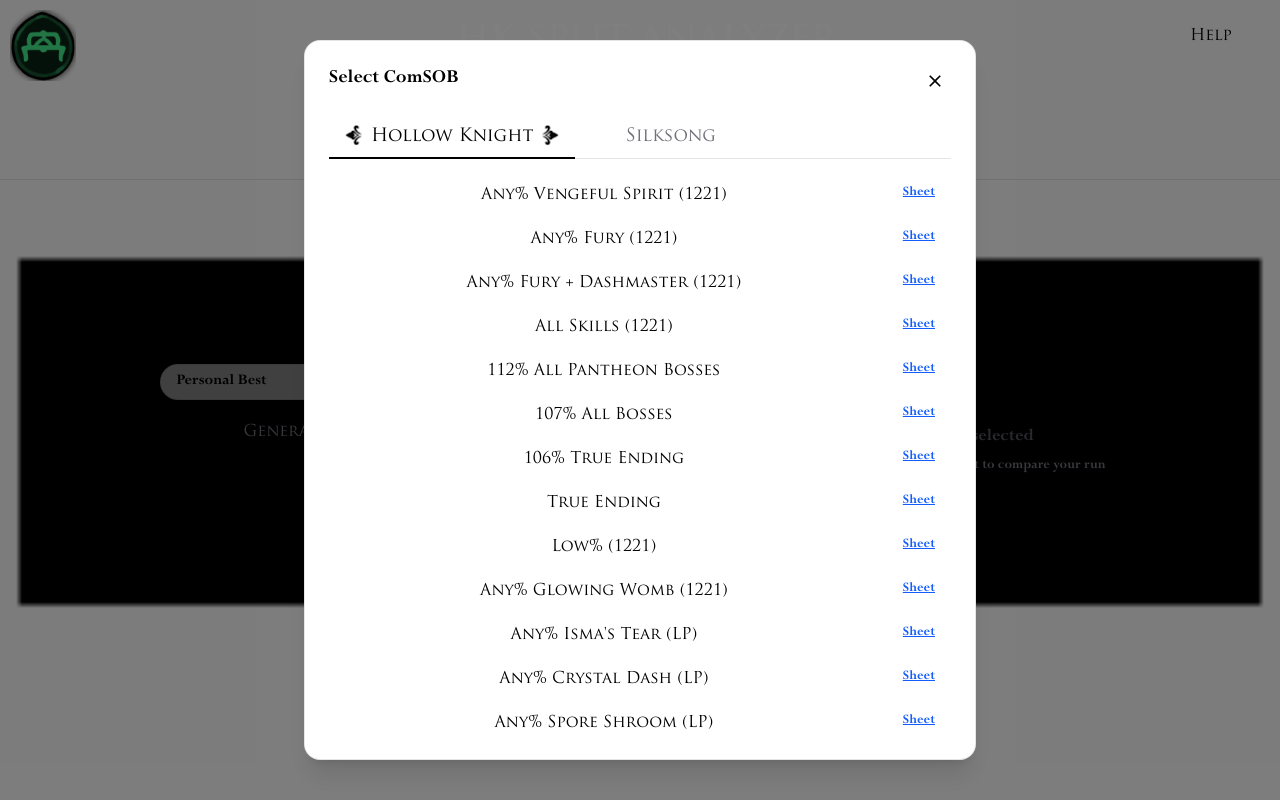
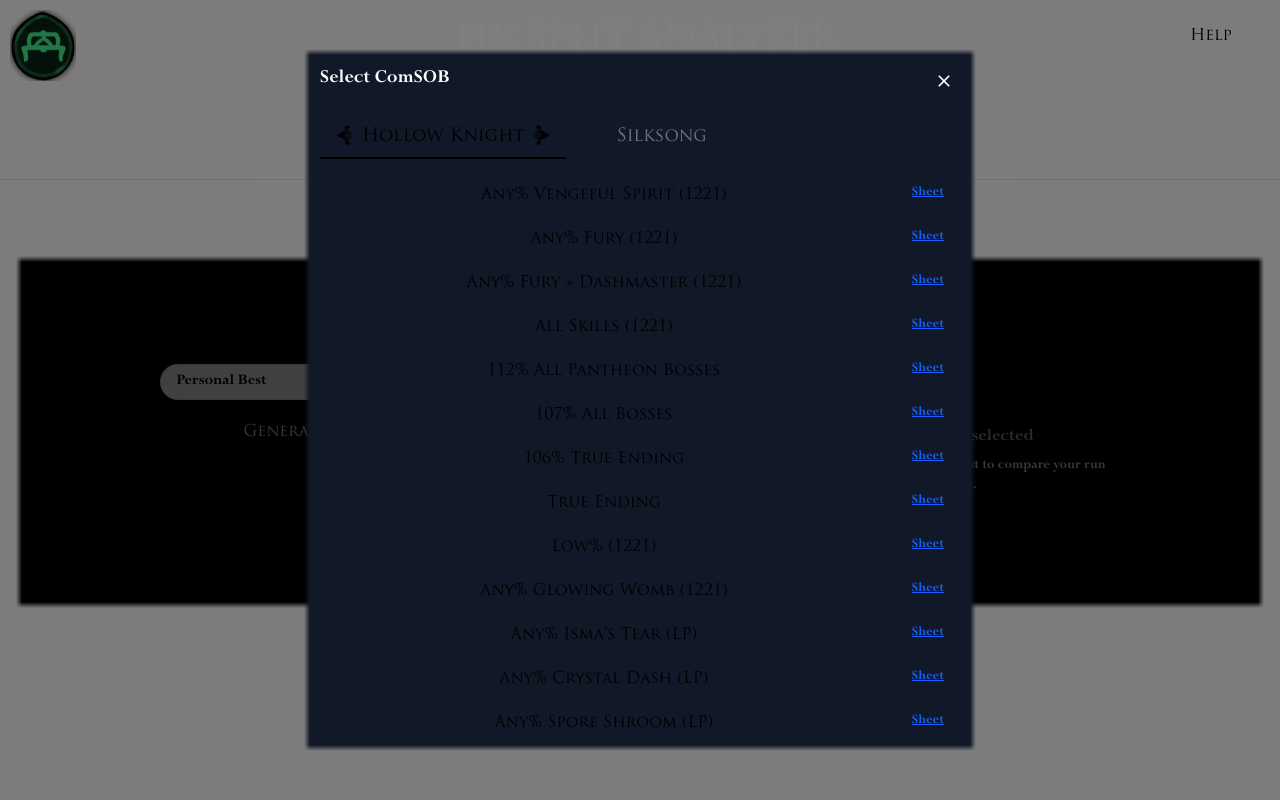
Before and after one commit to briank1727/hksplitanalyzer, a Next.js app: page / in a window 1280 px wide. Both pictures are taken after a click on the button "Select ComSOB". Built offline with nearby package versions, Linux system fonts and the light colour scheme.

Commit message:
Added Panel to Dialog

```diff
--- a/components/Dialog.tsx
+++ b/components/Dialog.tsx
@@ -1,7 +1,8 @@
 "use client";
 
 import { useEffect, type ReactNode } from "react";
-import CloseIcon from '@mui/icons-material/Close';
+import CloseIcon from "@mui/icons-material/Close";
+import Panel, { NESTED_PANEL_COLOR } from "@/components/Panel";
 
 type DialogProps = {
   open: boolean;
@@ -10,7 +11,12 @@
   children: ReactNode;
 };
 
-export default function Dialog({ open, onClose, title, children }: DialogProps) {
+export default function Dialog({
+  open,
+  onClose,
+  title,
+  children,
+}: DialogProps) {
   // Lock background scrolling while the dialog is open. The page's scroll
   // container is <main> (html/body are pinned to the viewport height), so we
   // lock that and the body for good measure, restoring both on close.
@@ -42,11 +48,12 @@
       className="fixed inset-0 z-50 flex items-center justify-center p-4"
     >
       <div className="absolute inset-0 bg-black/50" onClick={onClose} />
-      <div className="relative z-10 w-full max-w-2xl rounded-2xl border border-black/10 bg-white p-6 shadow-xl dark:border-white/15 dark:bg-zinc-900">
+      <div className="relative z-10 w-full max-w-2xl">
+        <Panel color={NESTED_PANEL_COLOR}>
           <div className="flex items-start justify-between gap-4">
             <h2
               id="dialog-title"
-            className="text-xl font-semibold text-black dark:text-zinc-50"
+              className="text-xl font-semibold text-zinc-50"
             >
               {title}
             </h2>
@@ -54,14 +61,13 @@
               type="button"
               aria-label="Close"
               onClick={onClose}
-            className="inline-flex h-8 w-8 items-center justify-center rounded-full text-black hover:bg-black/5 focus-visible:outline-none focus-visible:ring-2 focus-visible:ring-black/40 dark:text-zinc-50 dark:hover:bg-white/10 dark:focus-visible:ring-white/40"
+              className="inline-flex h-8 w-8 items-center justify-center rounded-full text-zinc-50 hover:bg-white/10 focus-visible:outline-none focus-visible:ring-2 focus-visible:ring-white/40"
             >
               <CloseIcon fontSize="small" />
             </button>
           </div>
-        <div className="mt-4 text-sm text-zinc-700 dark:text-zinc-300">
-          {children}
-        </div>
+          <div className="mt-4 text-sm text-zinc-300">{children}</div>
+        </Panel>
       </div>
     </div>
   );
```
Also changed, not shown: views/AnalyzeLSSPage.tsx (+10 -2 lines). Lines whose indentation alone changed are shown as unchanged.
